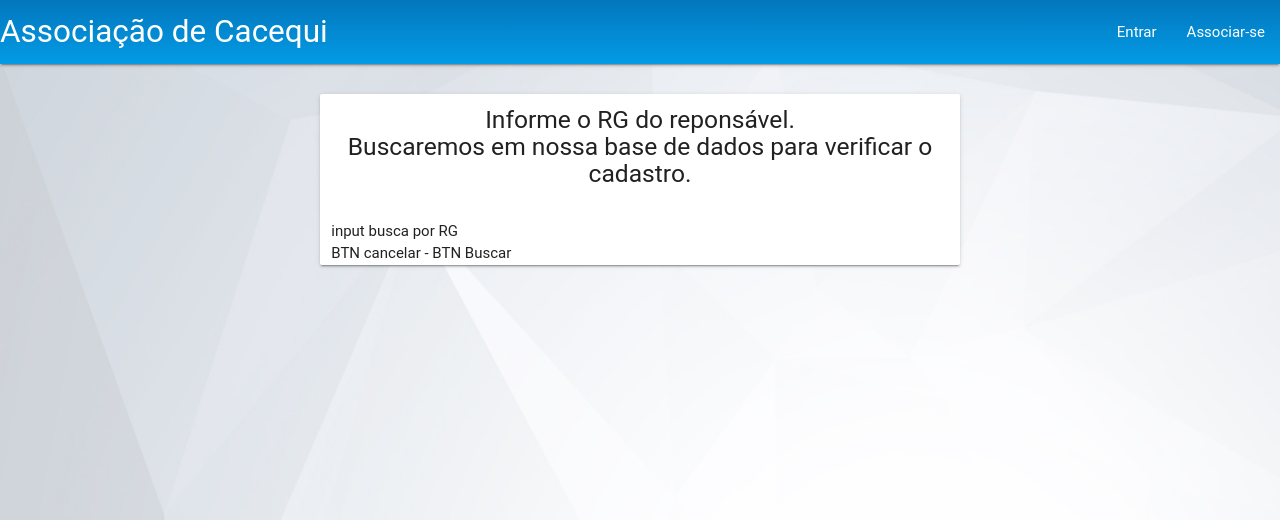
After one commit to danielcastro02/SistemaAssociacao, a PHP site: page /Tela/informeResponsavel.php in a window 1280 px wide. The commit adds this page. Shown: the top 520 px of the page. Run offline with PHP 8.4, Linux system fonts and the light colour scheme; some web fonts are replaced.

Commit message:
1.0.9.1 - Modificações gerais

```diff
--- /dev/null
+++ b/Tela/informeResponsavel.php
@@ -0,0 +1,42 @@
+<?php //esta TELA "verificará" se o responsável já esta cadastrado -- busca por RG ou CPF(escolher)
+//nota: Falar com Daniel
+
+
+if (!isset($_SESSION)) {
+    session_start();
+}
+?>
+
+<!DOCTYPE html>
+<html>
+    <head>
+        <?php include_once '../Base/header.php'; ?>
+    </head>
+    <body class="homeimg">
+
+        <?php
+        include_once '../Base/nav.php';
+        ?>
+        <br>
+        <div class = "row">
+            <div class = "col s6 card offset-s3">
+                <center><h5>Informe o RG do reponsável.<br>Buscaremos em nossa base de dados para verificar o cadastro.</h5></center>
+                <br>
+                input busca por RG <br>
+                BTN cancelar - BTN Buscar
+                <?php
+                        if (isset($_GET['msg'])) {
+                            if ($_GET['msg']==naoEncontrado) {
+                                //html usuário não encntrado
+                            }
+                        }
+                ?>
+                <form class = "center" method = "post" action = "../Controle/usuarioPDO.php?function=inserirUsuario&user=aluno" name = "formulario-cadastro-aluno">
+
+                </form>
+            </div>
+            <div class="col s3"></div>
+        </div>
+        <?php include_once '../Base/footer.php'; ?>
+    </body>
+</html>
```
Also changed, not shown: Controle/usuarioPDO.php (+3 -6 lines).
